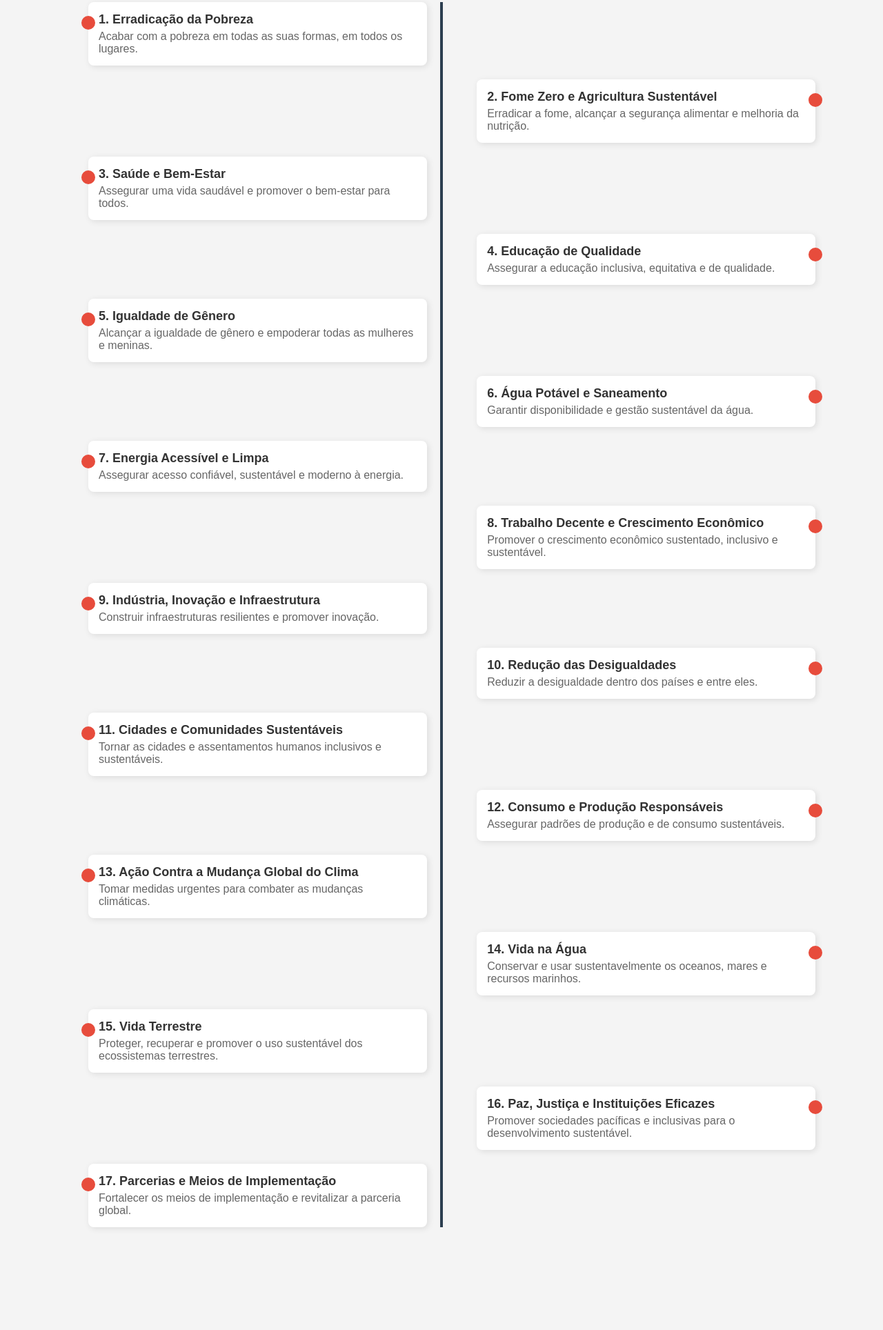
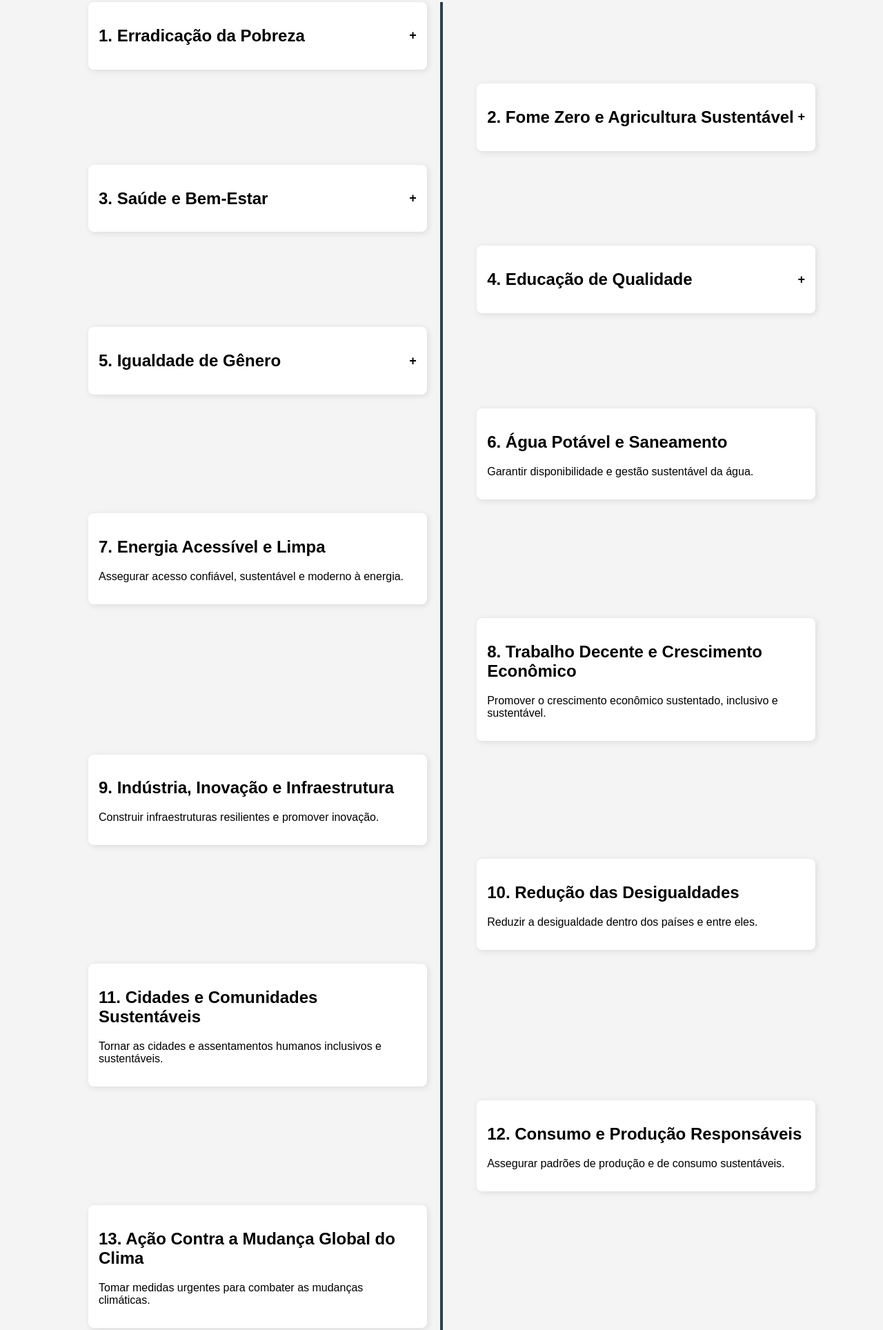
Before and after one commit to lucas231090/landingpage-ods, a plain HTML site: page index.html in a window 1280 px wide. Shown: the part 115-2043 px from the top of the page at 69% size. Before the commit the page ends 1944 px from the top, so only its background shows below. Drawn offline with Linux system fonts and the light colour scheme.

Commit message:
toggle buttons

```diff
--- a/index.html
+++ b/index.html
@@ -1,99 +1,122 @@
 <!DOCTYPE html>
 <html lang="pt-BR">
-<head>
-    <meta charset="UTF-8">
-    <meta name="viewport" content="width=device-width, initial-scale=1.0">
-    <title>Roadmap ODS - prof Lucas</title>
-    <style>
-        body {
-            font-family: Arial, sans-serif;
-            margin: 0;
-            padding: 0;
-            background-color: #f4f4f4;
-        }
-        header {
-            background: #2c3e50;
-            color: white;
-            text-align: center;
-            padding: 20px 0;
-            font-size: 24px;
-            font-weight: bold;
-        }
-        .roadmap {
-            width: 80%;
-            margin: 50px auto;
-            position: relative;
-        }
-        .roadmap::before {
-            content: '';
-            position: absolute;
-            top: 0;
-            left: 50%;
-            width: 4px;
-            height: 100%;
-            background: #2c3e50;
-            transform: translateX(-50%);
-        }
-        .ods {
-            width: 45%;
-            background: white;
-            padding: 15px;
-            margin: 20px 0;
-            position: relative;
-            border-radius: 8px;
-            box-shadow: 2px 2px 10px rgba(0, 0, 0, 0.1);
-        }
-        .ods:nth-child(odd) {
-            left: 0;
-        }
-        .ods:nth-child(even) {
-            left: 55%;
-        }
-        .ods::before {
-            content: '';
-            position: absolute;
-            top: 20px;
-            width: 20px;
-            height: 20px;
-            background: #e74c3c;
-            border-radius: 50%;
-            left: -10px;
-        }
-        .ods:nth-child(even)::before {
-            left: auto;
-            right: -10px;
-        }
-        .ods h2 {
-            margin: 0;
-            font-size: 18px;
-            color: #333;
-        }
-        .ods p {
-            margin: 5px 0 0;
-            color: #666;
-        }
-    </style>
-</head>
-<body>
-    <header>Roadmap dos 17 Objetivos de Desenvolvimento Sustentável - Prof Lucas</header>
+  <head>
+    <meta charset="UTF-8" />
+    <meta name="viewport" content="width=device-width, initial-scale=1.0" />
+    <title>Roadmap ODS - Prof. Lucas</title>
+    <link rel="stylesheet" href="./style.css" />
+  </head>
+  <body>
+    <header>
+      Roadmap dos 17 Objetivos de Desenvolvimento Sustentável - Prof. Lucas
+    </header>
     <div class="roadmap">
-        <div class="ods"><h2>1. Erradicação da Pobreza</h2><p>Acabar com a pobreza em todas as suas formas, em todos os lugares.</p></div>
-        <div class="ods"><h2>2. Fome Zero e Agricultura Sustentável</h2><p>Erradicar a fome, alcançar a segurança alimentar e melhoria da nutrição.</p></div>
-        <div class="ods"><h2>3. Saúde e Bem-Estar</h2><p>Assegurar uma vida saudável e promover o bem-estar para todos.</p></div>
-        <div class="ods"><h2>4. Educação de Qualidade</h2><p>Assegurar a educação inclusiva, equitativa e de qualidade.</p></div>
-        <div class="ods"><h2>5. Igualdade de Gênero</h2><p>Alcançar a igualdade de gênero e empoderar todas as mulheres e meninas.</p></div>
-        <div class="ods"><h2>6. Água Potável e Saneamento</h2><p>Garantir disponibilidade e gestão sustentável da água.</p></div>
-        <div class="ods"><h2>7. Energia Acessível e Limpa</h2><p>Assegurar acesso confiável, sustentável e moderno à energia.</p></div>
-        <div class="ods"><h2>8. Trabalho Decente e Crescimento Econômico</h2><p>Promover o crescimento econômico sustentado, inclusivo e sustentável.</p></div>
-        <div class="ods"><h2>9. Indústria, Inovação e Infraestrutura</h2><p>Construir infraestruturas resilientes e promover inovação.</p></div>
-        <div class="ods"><h2>10. Redução das Desigualdades</h2><p>Reduzir a desigualdade dentro dos países e entre eles.</p></div>
-        <div class="ods"><h2>11. Cidades e Comunidades Sustentáveis</h2><p>Tornar as cidades e assentamentos humanos inclusivos e sustentáveis.</p></div>
-        <div class="ods"><h2>12. Consumo e Produção Responsáveis</h2><p>Assegurar padrões de produção e de consumo sustentáveis.</p></div>
-        <div class="ods"><h2>13. Ação Contra a Mudança Global do Clima</h2><p>Tomar medidas urgentes para combater as mudanças climáticas.</p></div>
-        <div class="ods"><h2>14. Vida na Água</h2><p>Conservar e usar sustentavelmente os oceanos, mares e recursos marinhos.</p></div>
-        <div class="ods"><h2>15. Vida Terrestre</h2><p>Proteger, recuperar e promover o uso sustentável dos ecossistemas terrestres.</p></div>
-        <div class="ods"><h2>16. Paz, Justiça e Instituições Eficazes</h2><p>Promover sociedades pacíficas e inclusivas para o desenvolvimento sustentável.</p></div>
-        <div class="ods"><h2>17. Parcerias e Meios de Implementação</h2><p>Fortalecer os meios de implementação e revitalizar a parceria global.</p></div>
+      <div class="ods">
+        <h2 class="toggle-title">
+          1. Erradicação da Pobreza <span class="icon">+</span>
+        </h2>
+        <p class="ods-content">
+          Acabar com a pobreza em todas as suas formas, em todos os lugares.
+        </p>
+      </div>
+      <div class="ods">
+        <h2 class="toggle-title">
+          2. Fome Zero e Agricultura Sustentável <span class="icon">+</span>
+        </h2>
+        <p class="ods-content">
+          Erradicar a fome, alcançar a segurança alimentar e melhoria da
+          nutrição.
+        </p>
+      </div>
+      <div class="ods">
+        <h2 class="toggle-title">
+          3. Saúde e Bem-Estar <span class="icon">+</span>
+        </h2>
+        <p class="ods-content">
+          Assegurar uma vida saudável e promover o bem-estar para todos.
+        </p>
+      </div>
+      <div class="ods">
+        <h2 class="toggle-title">
+          4. Educação de Qualidade <span class="icon">+</span>
+        </h2>
+        <p class="ods-content">
+          Assegurar a educação inclusiva, equitativa e de qualidade.
+        </p>
+      </div>
+      <div class="ods">
+        <h2 class="toggle-title">
+          5. Igualdade de Gênero <span class="icon">+</span>
+        </h2>
+        <p class="ods-content">
+          Alcançar a igualdade de gênero e empoderar todas as mulheres e
+          meninas.
+        </p>
+      </div>
+      <div class="ods">
+        <h2>6. Água Potável e Saneamento</h2>
+        <p>Garantir disponibilidade e gestão sustentável da água.</p>
+      </div>
+      <div class="ods">
+        <h2>7. Energia Acessível e Limpa</h2>
+        <p>Assegurar acesso confiável, sustentável e moderno à energia.</p>
+      </div>
+      <div class="ods">
+        <h2>8. Trabalho Decente e Crescimento Econômico</h2>
+        <p>
+          Promover o crescimento econômico sustentado, inclusivo e sustentável.
+        </p>
+      </div>
+      <div class="ods">
+        <h2>9. Indústria, Inovação e Infraestrutura</h2>
+        <p>Construir infraestruturas resilientes e promover inovação.</p>
+      </div>
+      <div class="ods">
+        <h2>10. Redução das Desigualdades</h2>
+        <p>Reduzir a desigualdade dentro dos países e entre eles.</p>
+      </div>
+      <div class="ods">
+        <h2>11. Cidades e Comunidades Sustentáveis</h2>
+        <p>
+          Tornar as cidades e assentamentos humanos inclusivos e sustentáveis.
+        </p>
+      </div>
+      <div class="ods">
+        <h2>12. Consumo e Produção Responsáveis</h2>
+        <p>Assegurar padrões de produção e de consumo sustentáveis.</p>
+      </div>
+      <div class="ods">
+        <h2>13. Ação Contra a Mudança Global do Clima</h2>
+        <p>Tomar medidas urgentes para combater as mudanças climáticas.</p>
+      </div>
+      <div class="ods">
+        <h2>14. Vida na Água</h2>
+        <p>
+          Conservar e usar sustentavelmente os oceanos, mares e recursos
+          marinhos.
+        </p>
+      </div>
+      <div class="ods">
+        <h2>15. Vida Terrestre</h2>
+        <p>
+          Proteger, recuperar e promover o uso sustentável dos ecossistemas
+          terrestres.
+        </p>
+      </div>
+      <div class="ods">
+        <h2>16. Paz, Justiça e Instituições Eficazes</h2>
+        <p>
+          Promover sociedades pacíficas e inclusivas para o desenvolvimento
+          sustentável.
+        </p>
+      </div>
+      <div class="ods">
+        <h2>17. Parcerias e Meios de Implementação</h2>
+        <p>
+          Fortalecer os meios de implementação e revitalizar a parceria global.
+        </p>
+      </div>
     </div>
-</body>
+    <script src="./script.js"></script>
+  </body>
 </html>
--- /dev/null
+++ b/script.js
@@ -0,0 +1,35 @@
+// Aguarda até que todo o DOM (estrutura HTML) seja carregado antes de executar o script
+document.addEventListener('DOMContentLoaded', function () {
+  // Seleciona todos os elementos com a classe .toggle-title (os títulos que serão clicáveis)
+  const titles = document.querySelectorAll('.toggle-title');
+
+  // Percorre todos os títulos encontrados
+  titles.forEach((title) => {
+    // Adiciona um evento de clique para cada título
+    title.addEventListener('click', function () {
+      // Encontra o elemento pai que contém a classe .ods (a seção completa que agrupa título e conteúdo)
+      const parent = title.closest('.ods');
+
+      // Dentro desse elemento pai, seleciona o conteúdo que deve ser exibido/ocultado (um parágrafo ou outro elemento)
+      const content = parent.querySelector('.ods-content');
+
+      // Seleciona o ícone dentro do título (o "+" ou "-")
+      const icon = title.querySelector('.icon');
+
+      // Verifica se o conteúdo já está visível
+      if (content.style.display === 'block') {
+        // Se estiver visível, oculta o conteúdo
+        content.style.display = 'none';
+
+        // Altera o texto do ícone para "+" (indicando que pode ser expandido)
+        icon.textContent = '+';
+      } else {
+        // Se estiver oculto, exibe o conteúdo
+        content.style.display = 'block';
+
+        // Altera o texto do ícone para "-" (indicando que pode ser recolhido)
+        icon.textContent = '-';
+      }
+    });
+  });
+});
--- /dev/null
+++ b/style.css
@@ -0,0 +1,63 @@
+body {
+  font-family: Arial, sans-serif;
+  margin: 0;
+  padding: 0;
+  background-color: #f4f4f4;
+}
+header {
+  background: #2c3e50;
+  color: white;
+  text-align: center;
+  padding: 20px 0;
+  font-size: 24px;
+  font-weight: bold;
+}
+.roadmap {
+  width: 80%;
+  margin: 50px auto;
+  position: relative;
+}
+.roadmap::before {
+  content: '';
+  position: absolute;
+  top: 0;
+  left: 50%;
+  width: 4px;
+  height: 100%;
+  background: #2c3e50;
+  transform: translateX(-50%);
+}
+.ods {
+  width: 45%;
+  background: white;
+  padding: 15px;
+  margin: 20px 0;
+  position: relative;
+  border-radius: 8px;
+  box-shadow: 2px 2px 10px rgba(0, 0, 0, 0.1);
+  cursor: pointer;
+}
+.ods:nth-child(odd) {
+  left: 0;
+}
+.ods:nth-child(even) {
+  left: 55%;
+}
+
+.toggle-title {
+  cursor: pointer;
+  display: flex;
+  justify-content: space-between;
+  align-items: center;
+}
+
+.icon {
+  font-size: 18px;
+  font-weight: bold;
+  transition: transform 0.3s ease;
+}
+
+.ods-content {
+  display: none;
+  transition: all 0.3s ease-in-out;
+}
```
